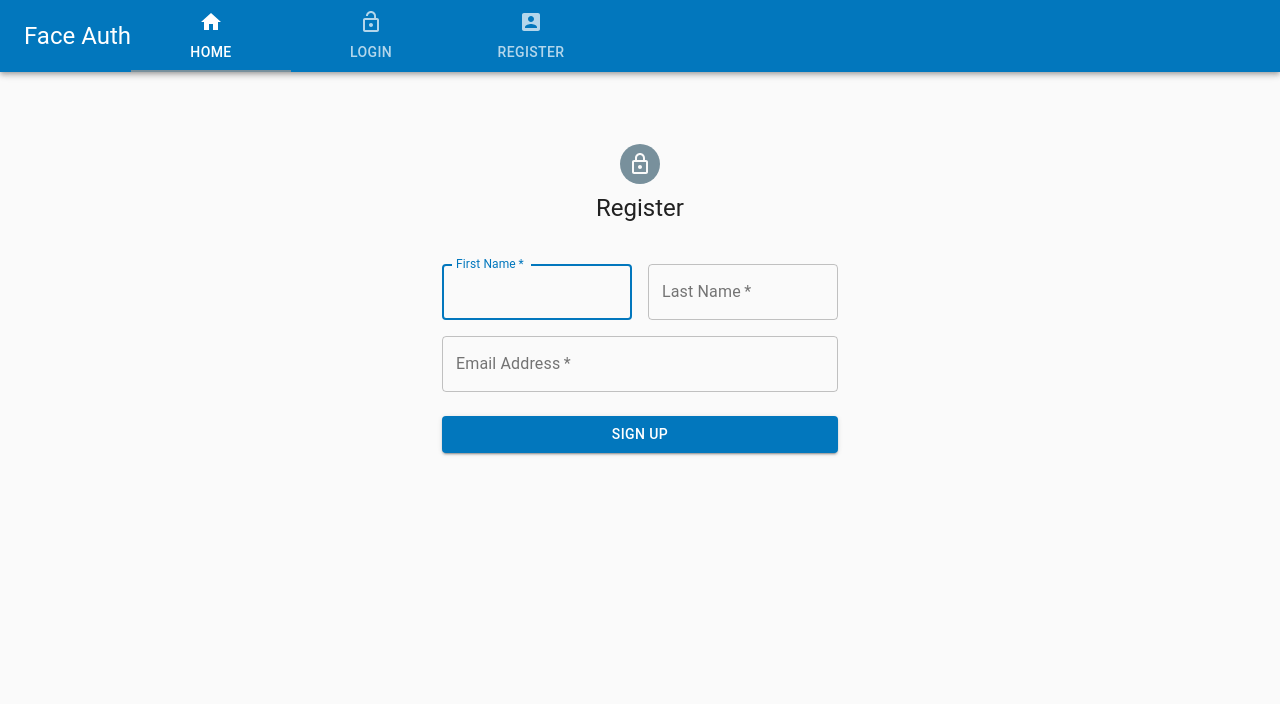
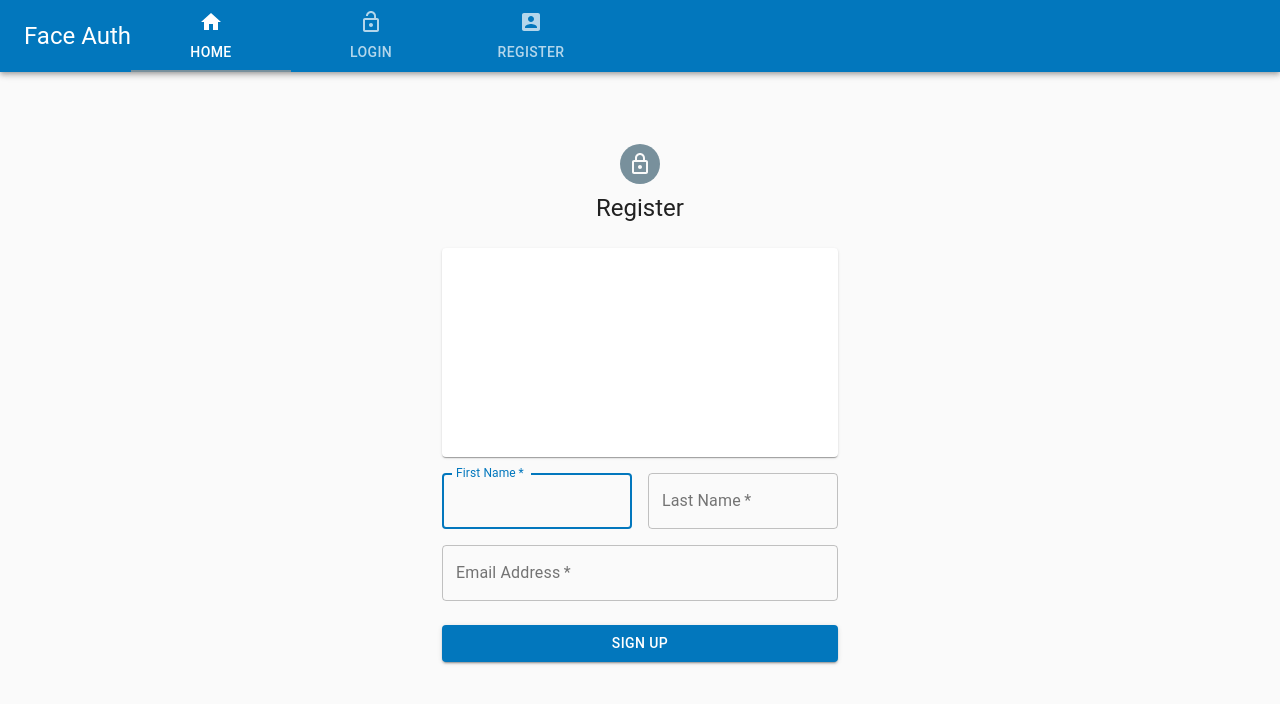
Before and after one commit to Bassonrichard/face-auth, a React (Create React App) app: page /register in a window 1280 px wide. Shown: the top 704 px of the page. Built offline with nearby package versions, Linux system fonts and the light colour scheme; no server answers.

Commit message:
Register page

```diff
--- a/package.json
+++ b/package.json
@@ -9,7 +9,8 @@
     "react": "^16.8.6",
     "react-dom": "^16.8.6",
     "react-router-dom": "^5.0.1",
-    "react-scripts": "3.0.1"
+    "react-scripts": "3.0.1",
+    "react-webcam": "^1.1.1"
   },
   "scripts": {
     "start": "react-scripts start",
--- a/src/components/RegisterPage.js
+++ b/src/components/RegisterPage.js
@@ -1,4 +1,4 @@
-import React from "react";
+import React, {Component} from "react";
 import Avatar from "@material-ui/core/Avatar";
 import Button from "@material-ui/core/Button";
 import CssBaseline from "@material-ui/core/CssBaseline";
@@ -6,18 +6,22 @@ import TextField from "@material-ui/core/TextField";
 import Grid from "@material-ui/core/Grid";
 import LockOutlinedIcon from "@material-ui/icons/LockOutlined";
 import Typography from "@material-ui/core/Typography";
-import { makeStyles } from "@material-ui/core/styles";
 import Container from "@material-ui/core/Container";
 import Paper from "@material-ui/core/Paper";
+import Webcam from "react-webcam";
+import { withStyles } from "@material-ui/core/styles";
 
-
-const useStyles = makeStyles(theme => ({
-
+const styles  = theme => ({
+  webcam:{
+    width:"95%",
+    height:"95%",
+    margin: theme.spacing(1, 1, 1),
+  },
   paper: {
     marginTop: theme.spacing(8),
-    display: "flex",
-    flexDirection: "column",
-    alignItems: "center",
+    display: 'flex',
+    flexDirection: 'column',
+    alignItems: 'center',
   },
   avatar: {
     margin: theme.spacing(1),
@@ -30,11 +34,27 @@ const useStyles = makeStyles(theme => ({
   submit: {
     margin: theme.spacing(3, 0, 2),
   },
-}));
+});
+
+class RegisterPage extends Component  {
+
+  setRef = webcam => {
+    this.webcam = webcam;
+  };
+
+  capture = () => {
+    const imageSrc = this.webcam.getScreenshot();
+    console.log(imageSrc);
+  };
 
 
-export default function RegisterPage() {
-  const classes = useStyles();
+render(){
+
+  const videoConstraints = {
+    facingMode: "user"
+  };
+
+  const { classes } = this.props;
 
   return (
     <Container component="main" maxWidth="xs">
@@ -49,9 +69,15 @@ export default function RegisterPage() {
         <form className={classes.form} noValidate>
           <Grid container spacing={2}>
            <Grid item xs={12}>
-              <Paper>
-
-              </Paper>
+           <Paper>
+              <Webcam
+                audio={false}
+                imageSmoothing={true}
+                ref={this.setRef}
+                className={classes.webcam}
+                screenshotFormat="image/jpeg"
+                videoConstraints={videoConstraints} />
+            </Paper>
             </Grid>
             <Grid item xs={12} sm={6}>
               <TextField
@@ -89,16 +115,17 @@ export default function RegisterPage() {
             </Grid>
           </Grid>
           <Button
-            type="submit"
             fullWidth
             variant="contained"
             color="primary"
-            className={classes.submit}
-          >
+            onClick={this.capture}
+            className={classes.submit}>
             Sign Up
           </Button>
         </form>
       </div>
     </Container>
   );
-};
+}
+}
+export default withStyles(styles, { withTheme: true })(RegisterPage);
```
Also changed, not shown: 1 other file (tests, documents, lock files or other folders).
